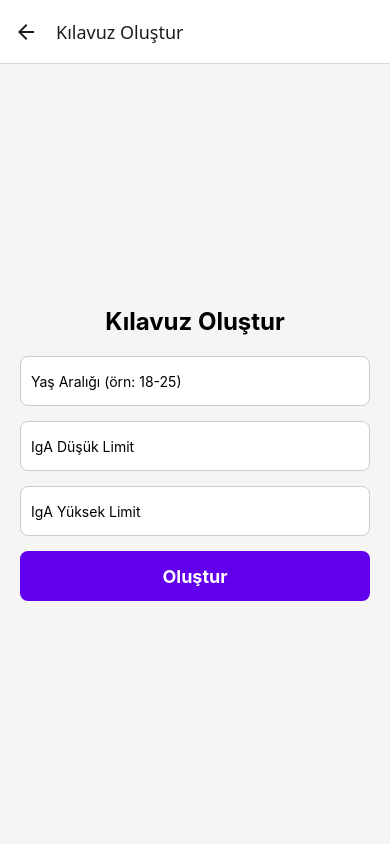
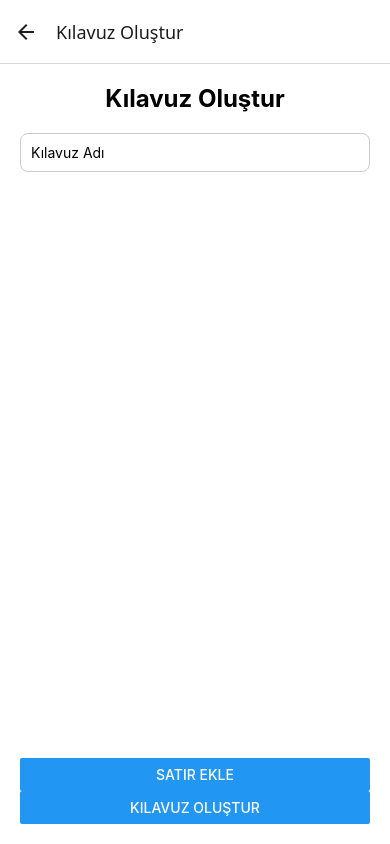
Before and after one commit to mertesermeral/E_Lab_System, a React Native app: screen /Kilavuz in a window 390 px wide. Built offline with nearby package versions, Linux system fonts and the light colour scheme.

Commit message:
kılavuz ekleme işlemleri

```diff
--- a/Kilavuz.js
+++ b/Kilavuz.js
@@ -1,38 +1,56 @@
 import React, { useState } from "react";
-import {
-  View,
-  Text,
-  TextInput,
-  TouchableOpacity,
-  StyleSheet,
-  Alert,
-} from "react-native";
-import { collection, addDoc } from "firebase/firestore";
+import { View, Text, TextInput, Button, StyleSheet, FlatList, Alert } from "react-native";
 import { db } from "./firebase";
+import { doc, setDoc } from "firebase/firestore";
 
-const Kilavuz = ({ navigation }) => {
-  const [ageRange, setAgeRange] = useState("");
-  const [IgALow, setIgALow] = useState("");
-  const [IgAHigh, setIgAHigh] = useState("");
+const Kilavuz = () => {
+  const [guideName, setGuideName] = useState("");
+  const [rows, setRows] = useState([]);
 
-  const handleCreateGuide = async () => {
-    if (!ageRange || !IgALow || !IgAHigh) {
-      Alert.alert("Hata", "Tüm alanları doldurun!");
+  const handleInputChange = (index, name, value) => {
+    const newRows = [...rows];
+    newRows[index][name] = value;
+    setRows(newRows);
+  };
+
+  const addRow = () => {
+    setRows([
+      ...rows,
+      { id: rows.length + 1, ageRange: "", geoMean: "", mean: "", min: "", max: "", interval: "" },
+    ]);
+  };
+
+  const deleteRow = (id) => {
+    setRows(rows.filter((row) => row.id !== id));
+  };
+
+  const handleSave = async () => {
+    if (!guideName) {
+      Alert.alert("Uyarı", "Lütfen bir kılavuz adı girin!");
+      return;
+    }
+    if (rows.length === 0) {
+      Alert.alert("Uyarı", "Lütfen en az bir satır ekleyin!");
       return;
     }
 
+    const formattedRows = rows.map((row) => ({
+      ageRange: row.ageRange,
+      geoMeanMin: parseFloat(row.geoMean) - parseFloat(row.interval),
+      geoMeanMax: parseFloat(row.geoMean) + parseFloat(row.interval),
+      mean: parseFloat(row.mean),
+      min: parseFloat(row.min),
+      max: parseFloat(row.max),
+    }));
+
     try {
-      await addDoc(collection(db, "guides"), {
-        ageRange,
-        testLimits: {
-          IgA: { low: parseFloat(IgALow), high: parseFloat(IgAHigh) },
-        },
-      });
+      await setDoc(doc(db, "guides", guideName), { data: formattedRows });
       Alert.alert("Başarılı", "Kılavuz başarıyla oluşturuldu!");
-      navigation.goBack(); // Admin Dashboard'a geri dön
+      setGuideName("");
+      setRows([]);
     } catch (error) {
-      console.error("Kılavuz oluşturma hatası:", error);
-      Alert.alert("Hata", "Kılavuz oluşturulamadı.");
+      console.error("Veri kaydedilemedi: ", error);
+      Alert.alert("Hata", "Kılavuz oluşturulurken bir hata oluştu!");
     }
   };
 
@@ -41,27 +59,62 @@ const Kilavuz = ({ navigation }) => {
       <Text style={styles.title}>Kılavuz Oluştur</Text>
       <TextInput
         style={styles.input}
-        placeholder="Yaş Aralığı (örn: 18-25)"
-        value={ageRange}
-        onChangeText={setAgeRange}
+        placeholder="Kılavuz Adı"
+        value={guideName}
+        onChangeText={setGuideName}
+      />
+      <FlatList
+        data={rows}
+        keyExtractor={(item) => item.id.toString()}
+        renderItem={({ item, index }) => (
+          <View style={styles.row}>
+            <TextInput
+              style={styles.input}
+              placeholder="Yaş Aralığı (ay)"
+              value={item.ageRange}
+              onChangeText={(value) => handleInputChange(index, "ageRange", value)}
             />
             <TextInput
               style={styles.input}
-        placeholder="IgA Düşük Limit"
-        value={IgALow}
-        onChangeText={setIgALow}
+              placeholder="Geometric Mean"
               keyboardType="numeric"
+              value={item.geoMean}
+              onChangeText={(value) => handleInputChange(index, "geoMean", value)}
             />
             <TextInput
               style={styles.input}
-        placeholder="IgA Yüksek Limit"
-        value={IgAHigh}
-        onChangeText={setIgAHigh}
+              placeholder="Mean"
               keyboardType="numeric"
+              value={item.mean}
+              onChangeText={(value) => handleInputChange(index, "mean", value)}
             />
-      <TouchableOpacity style={styles.button} onPress={handleCreateGuide}>
-        <Text style={styles.buttonText}>Oluştur</Text>
-      </TouchableOpacity>
+            <TextInput
+              style={styles.input}
+              placeholder="Min"
+              keyboardType="numeric"
+              value={item.min}
+              onChangeText={(value) => handleInputChange(index, "min", value)}
+            />
+            <TextInput
+              style={styles.input}
+              placeholder="Max"
+              keyboardType="numeric"
+              value={item.max}
+              onChangeText={(value) => handleInputChange(index, "max", value)}
+            />
+            <TextInput
+              style={styles.input}
+              placeholder="Interval (SD)"
+              keyboardType="numeric"
+              value={item.interval}
+              onChangeText={(value) => handleInputChange(index, "interval", value)}
+            />
+            <Button title="Sil" color="red" onPress={() => deleteRow(item.id)} />
+          </View>
+        )}
+      />
+      <Button title="Satır Ekle" onPress={addRow} />
+      <Button title="Kılavuz Oluştur" onPress={handleSave} />
     </View>
   );
 };
@@ -69,38 +122,26 @@ const Kilavuz = ({ navigation }) => {
 const styles = StyleSheet.create({
   container: {
     flex: 1,
-    justifyContent: "center",
-    alignItems: "center",
-    backgroundColor: "#f5f5f5",
     padding: 20,
+    backgroundColor: "#fff",
   },
   title: {
     fontSize: 24,
     fontWeight: "bold",
     marginBottom: 20,
+    textAlign: "center",
   },
   input: {
-    width: "100%",
-    height: 50,
-    backgroundColor: "#fff",
-    borderRadius: 8,
-    paddingHorizontal: 10,
-    marginBottom: 15,
     borderWidth: 1,
     borderColor: "#ccc",
+    borderRadius: 8,
+    padding: 10,
+    marginBottom: 10,
+    width: "100%",
   },
-  button: {
-    width: "100%",
-    height: 50,
-    backgroundColor: "#6200ee",
-    borderRadius: 8,
-    justifyContent: "center",
-    alignItems: "center",
-  },
-  buttonText: {
-    color: "#fff",
-    fontSize: 18,
-    fontWeight: "bold",
+  row: {
+    flexDirection: "column",
+    marginBottom: 15,
   },
 });
 
```
Lines whose indentation alone changed are shown as unchanged.
